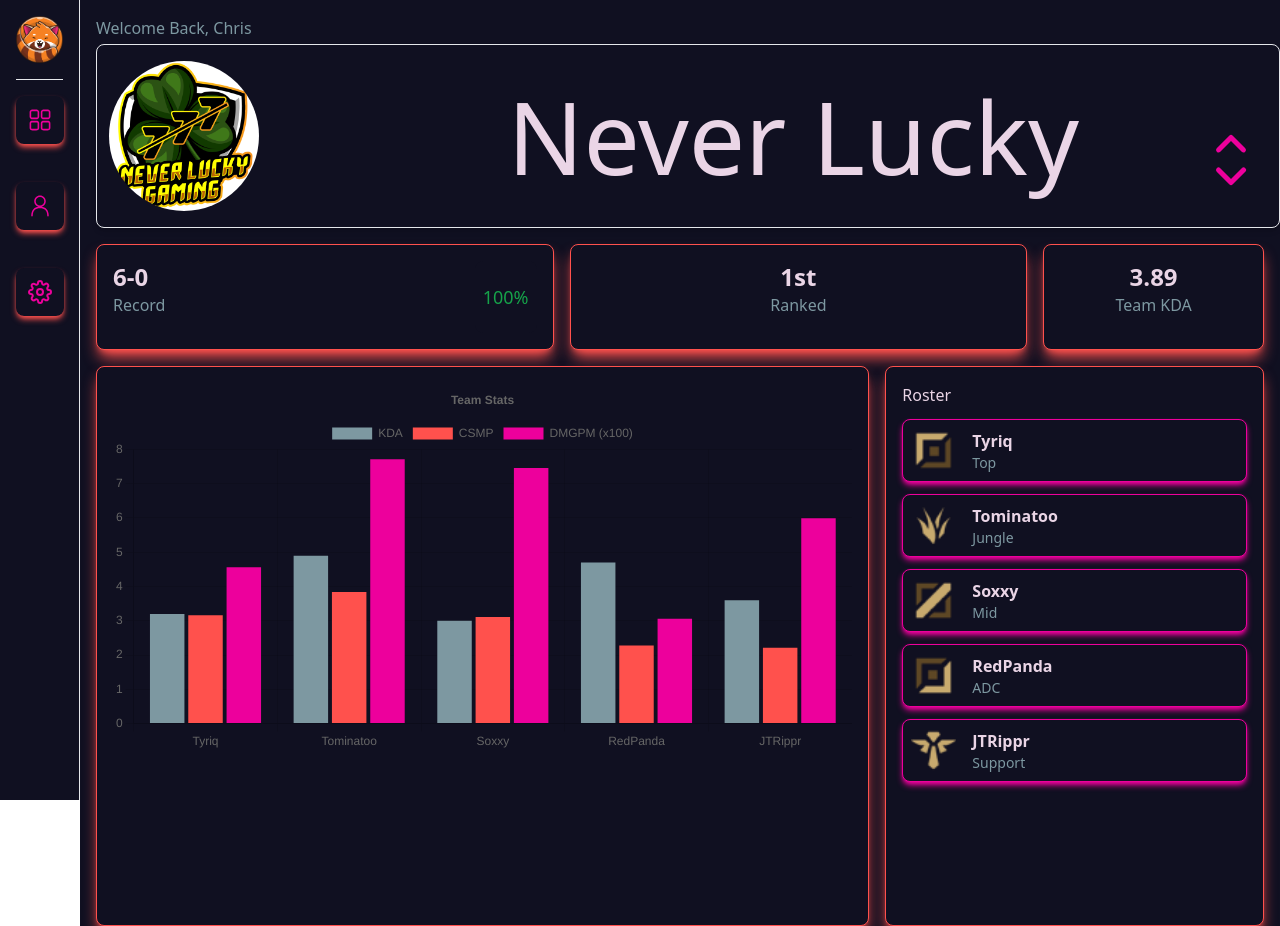
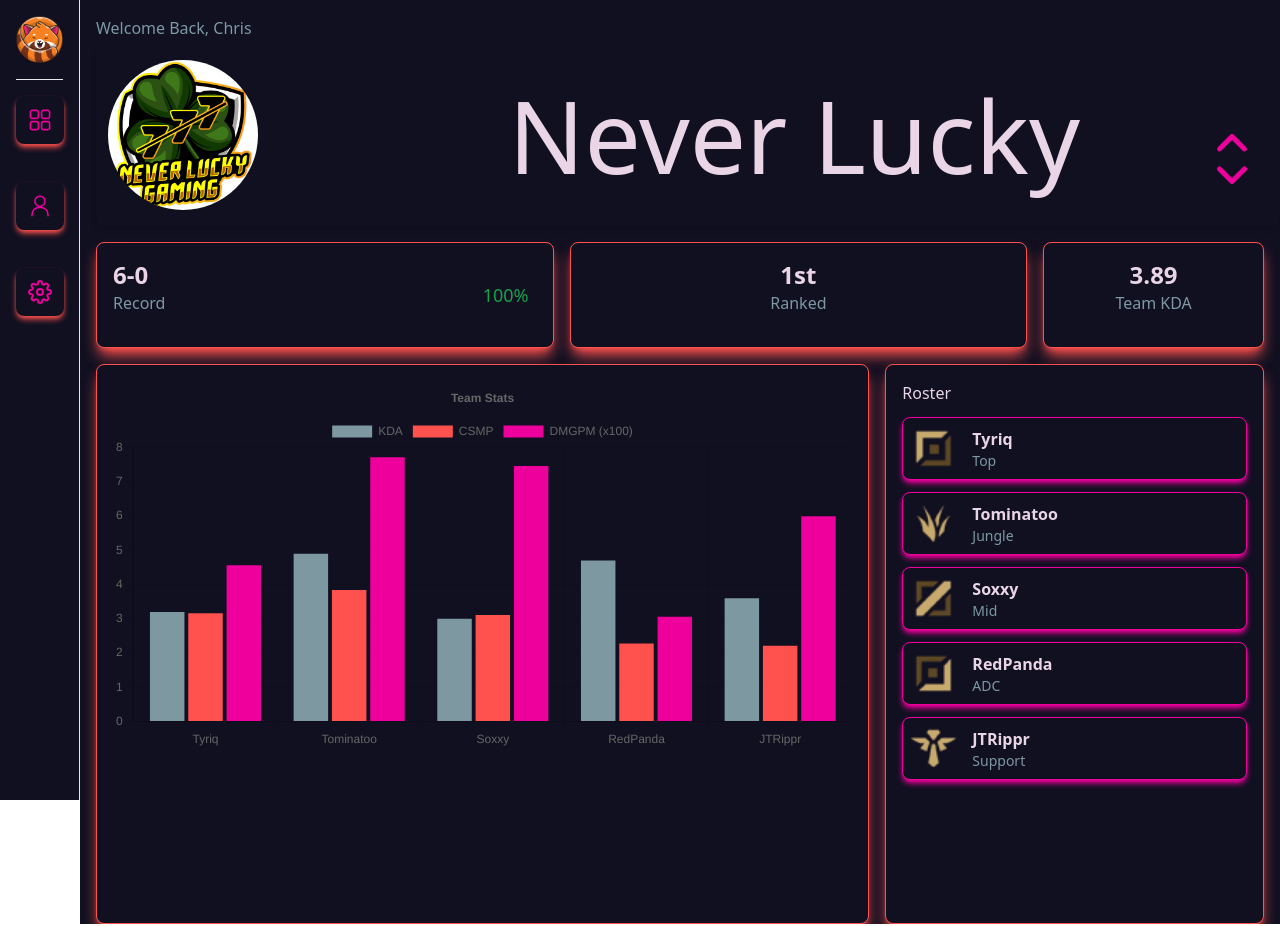
Before and after one commit to LOLRedPanda/app-core, a Next.js app in the folder web/: page / in a window 1280 px wide. Built offline with nearby package versions, Linux system fonts and the light colour scheme.

Commit message:
header as listbox

```diff
--- a/web/components/ListBox.tsx
+++ b/web/components/ListBox.tsx
@@ -11,7 +11,7 @@ export default function ListBox({list}: any) {
   return (
       <Listbox>
         <div className="relative mt-1 text-[#EAD5E6]">
-          <Listbox.Button className="relative w-full cursor-default rounded-lg border bg-[#101021] py-4 pl-3 pr-10 text-center shadow-md focus:outline-none focus-visible:border-indigo-500 focus-visible:ring-2 focus-visible:ring-white focus-visible:ring-opacity-75 focus-visible:ring-offset-2 focus-visible:ring-offset-orange-300 sm:text-[100px] text=[#EAD5E6]">
+          <Listbox.Button className="relative w-full cursor-default rounded-lg bg-[#101021] py-4 pl-3 pr-10 text-center shadow-md focus:outline-none focus-visible:border-indigo-500 focus-visible:ring-2 focus-visible:ring-white focus-visible:ring-opacity-75 focus-visible:ring-offset-2 focus-visible:ring-offset-orange-300 sm:text-[100px] text=[#EAD5E6]">
             <div className="flex justify-between mr-40">
               <Image className ="rounded-full" src={NlLogo} alt='Team Logo' width={150} height={150}/>
               {selected.name}
```
